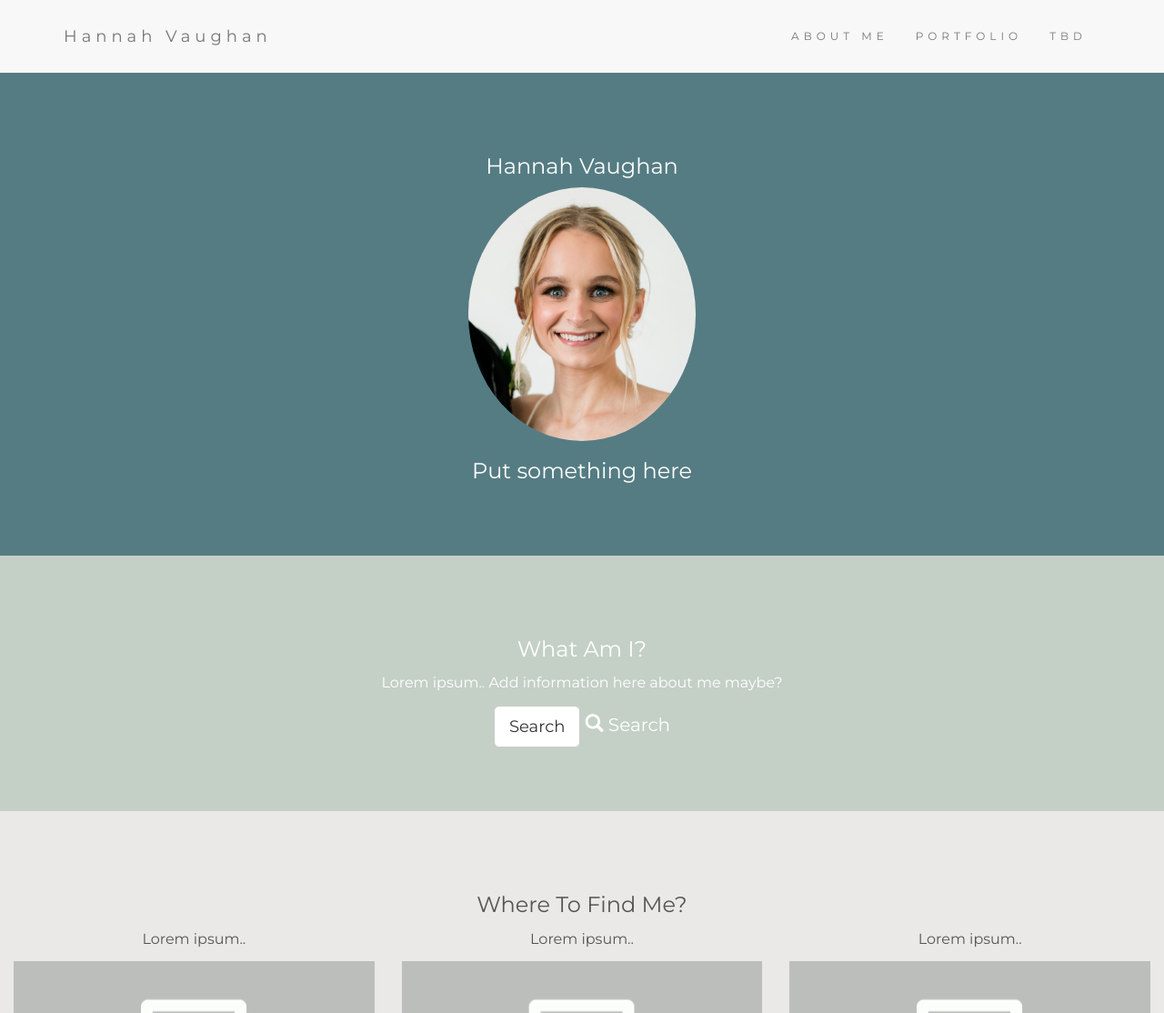
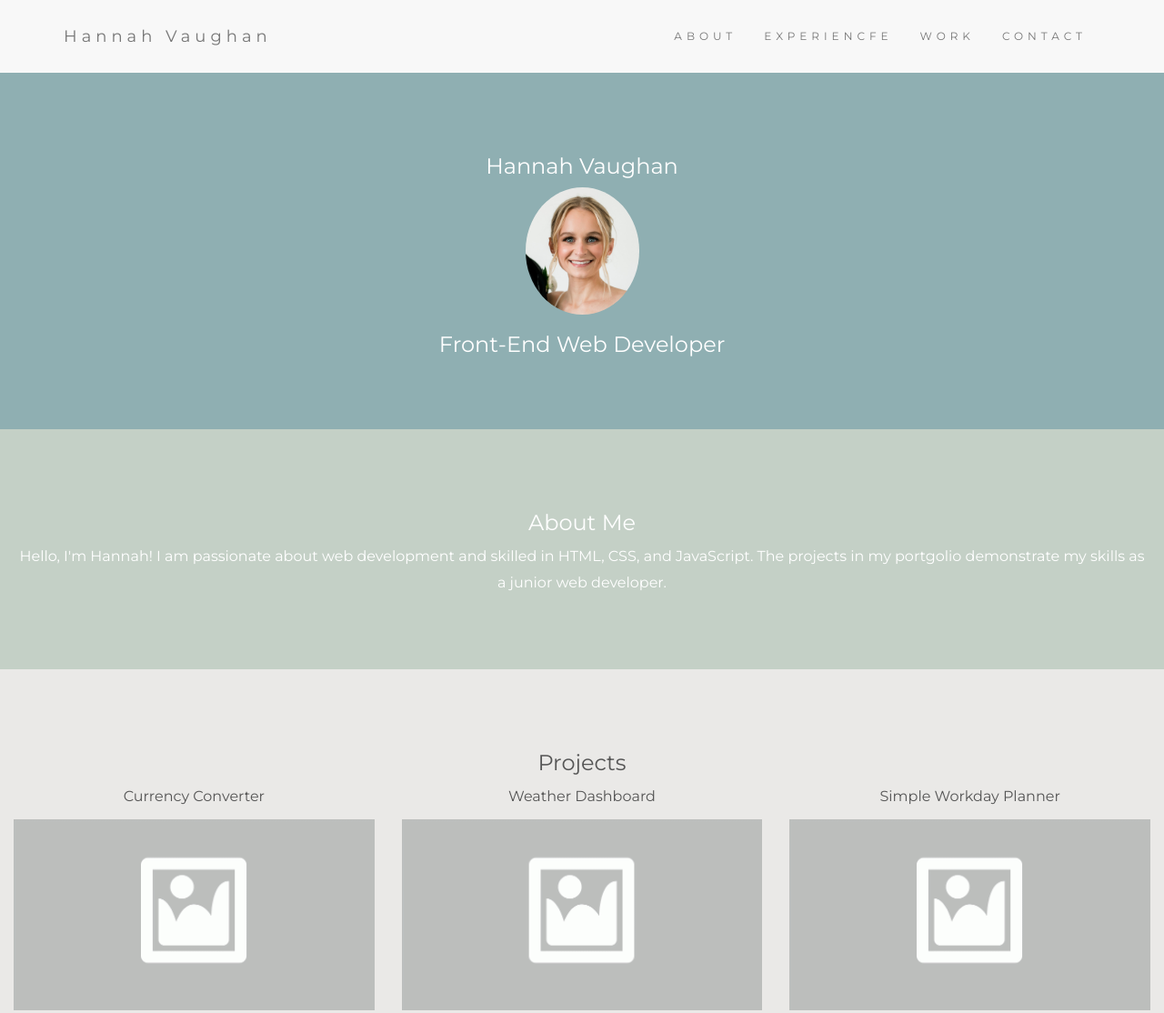
Before and after one commit to hannahsvaughan/Portfolio, a plain HTML site: page index.html in a window 1280 px wide. Shown: the top 1114 px of the page at 91% size. Drawn offline with nearby package versions, Linux system fonts and the light colour scheme.

Commit message:
some styling changes and updates

```diff
--- a/assets/style.css
+++ b/assets/style.css
@@ -14,13 +14,13 @@ p {
 }
 
 .img-circle {
-    height: 20%;
-    width: 20%;
+    height: 10%;
+    width: 10%;
     object-fit: contain;
 }
 
 .bg-1 {
-    background-color: #557C83;
+    background-color: #8FAFB2;
     /* dark grey */
     color: #ffffff;
 }
@@ -29,6 +29,7 @@ p {
     background-color: #C4D0C6;
     /* Dark Blue */
     color: #ffffff;
+    font-weight: 200;
 }
 
 .bg-3 {
@@ -51,6 +52,6 @@ p {
 }
 
 .bg-4 {
-    background-color: #2f2f2f;
+    background-color: #A08986;
     color: #ffffff;
 }
--- a/index.html
+++ b/index.html
@@ -26,9 +26,10 @@
         </div>
         <div class="collapse navbar-collapse" id="myNavbar">
             <ul class="nav navbar-nav navbar-right">
-                <li><a href="#">ABOUT ME</a></li>
-                <li><a href="#">PORTFOLIO</a></li>
-                <li><a href="#">TBD</a></li>
+                <li><a href="#">ABOUT</a></li>
+                <li><a href="#">EXPERIENCFE</a></li>
+                <li><a href="#">WORK</a></li>
+                <li><a href="#">CONTACT</a></li>
             </ul>
         </div>
     </div>
@@ -41,34 +42,32 @@
         <h3>Hannah Vaughan</h3>
         <img src="./assets/images/IMG_2881.JPG" class="img-responsive img-circle" style="display:inline"
             alt="Profile Picture">
-        <h3>Put something here</h3>
+        <h3>Front-End Web Developer</h3>
     </div>
 
 
     <!-- Section 2 -->
     <div class="container-fluid bg-2 text-center">
-        <h3>What Am I?</h3>
-        <p>Lorem ipsum.. Add information here about me maybe? </p>
-        <a href="#" class="btn btn-default btn-lg">Search</a>
-        <span class="glyphicon glyphicon-search"></span> Search
+        <h3>About Me</h3>
+        <p>Hello, I'm Hannah! I am passionate about web development and skilled in HTML, CSS, and JavaScript. The projects in my portgolio demonstrate my skills as a junior web developer.</p>
     </div>
 
     <!-- Section 3 - add cover photos for project examples -->
     <div class="container-fluid bg-3 text-center">
-        <h3>Where To Find Me?</h3>
+        <h3>Projects</h3>
         <div class="row">
             <div class="col-sm-4">
-                <p>Lorem ipsum..</p>
+                <p>Currency Converter</p>
                 <img src="./assets/images/placeholder-800x423.gif" class="img-responsive" style="width:100%"
                     alt="Image">
             </div>
             <div class="col-sm-4">
-                <p>Lorem ipsum..</p>
+                <p>Weather Dashboard</p>
                 <img src="./assets/images/placeholder-800x423.gif" class="img-responsive" style="width:100%"
                     alt="Image">
             </div>
             <div class="col-sm-4">
-                <p>Lorem ipsum..</p>
+                <p>Simple Workday Planner</p>
                 <img src="./assets/images/placeholder-800x423.gif" class="img-responsive" style="width:100%"
                     alt="Image">
             </div>
```
